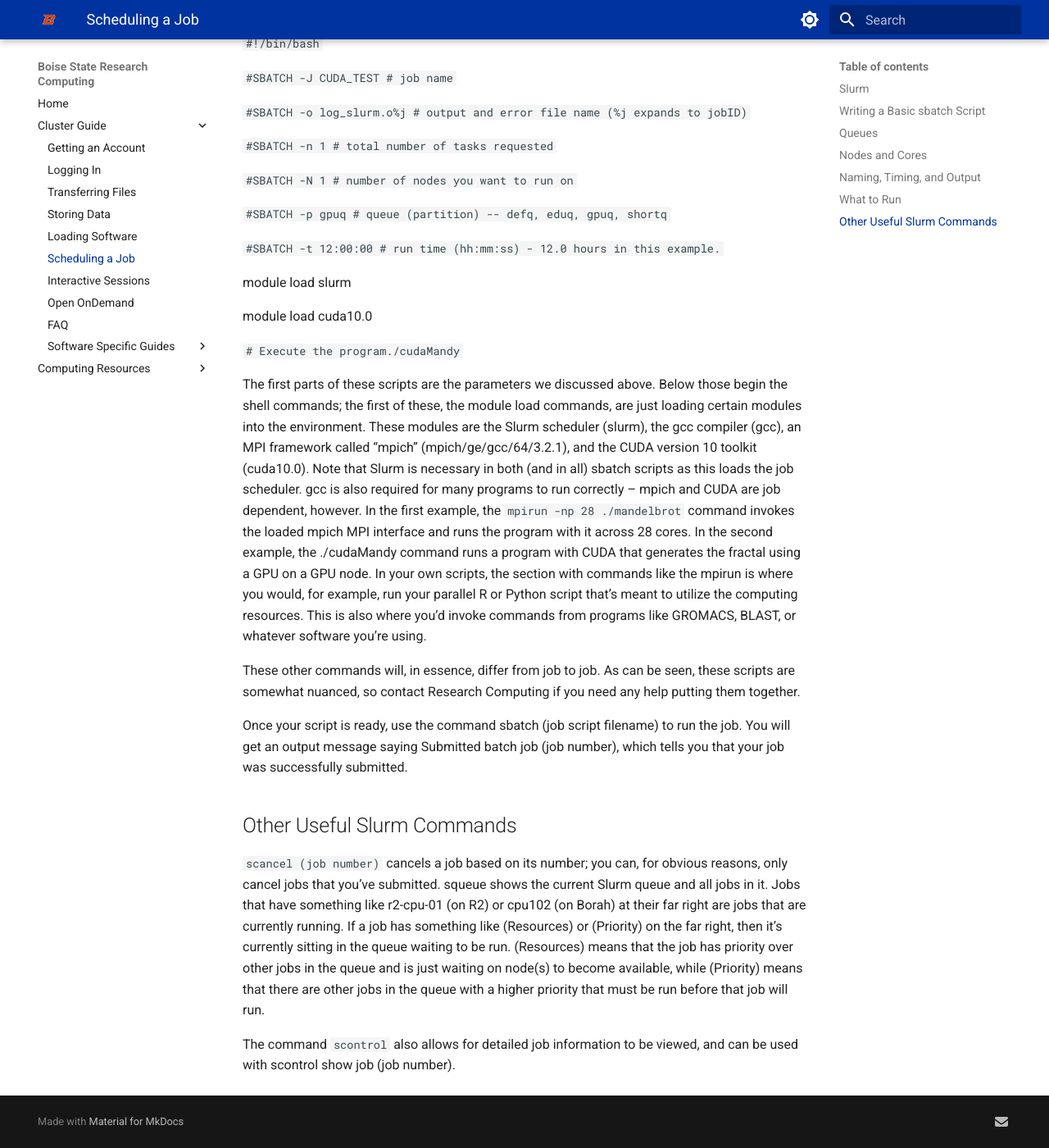
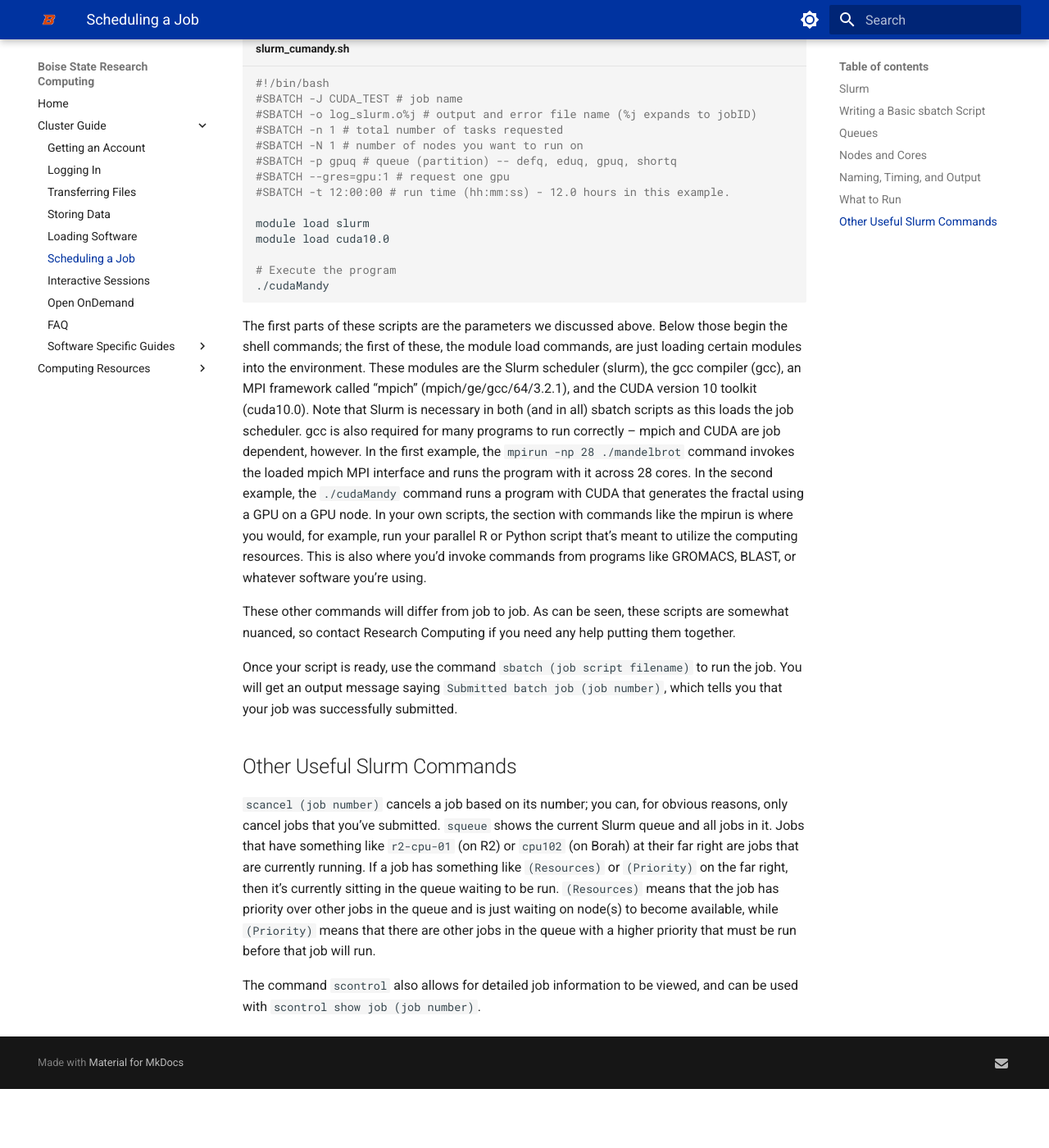
Before and after one commit to bsurc/docs, an MkDocs documentation site: the page built from docs/scheduling.md, in a window 1280 px wide and 1400 px high, scrolled down 3754 px. Shown: the whole window at 82% size. Built offline with MkDocs 1.6.1 and Material for MkDocs 9.7.7, drawn with Linux system fonts in a browser that asks for light colours; after the commit the page ends 5082 px from its top, so only the background shows below that.

Commit message:
Fixing some formatting

````diff
--- a/docs/scheduling.md
+++ b/docs/scheduling.md
@@ -94,25 +94,22 @@ mpirun -np 28 ./mandelbrot
 
 As another example, here’s a full sbatch script for a CUDA job running a Mandelbrot fractal generator on a single GPU node:
 
-`#!/bin/bash`
-
-`#SBATCH -J CUDA_TEST # job name`
-
-`#SBATCH -o log_slurm.o%j # output and error file name (%j expands to jobID)`
-
-`#SBATCH -n 1 # total number of tasks requested`
-
-`#SBATCH -N 1 # number of nodes you want to run on`
-
-`#SBATCH -p gpuq # queue (partition) -- defq, eduq, gpuq, shortq`
-
-`#SBATCH -t 12:00:00 # run time (hh:mm:ss) - 12.0 hours in this example.`
+``` bash title="slurm_cumandy.sh"
+#!/bin/bash
+#SBATCH -J CUDA_TEST # job name
+#SBATCH -o log_slurm.o%j # output and error file name (%j expands to jobID)
+#SBATCH -n 1 # total number of tasks requested
+#SBATCH -N 1 # number of nodes you want to run on
+#SBATCH -p gpuq # queue (partition) -- defq, eduq, gpuq, shortq
+#SBATCH --gres=gpu:1 # request one gpu
+#SBATCH -t 12:00:00 # run time (hh:mm:ss) - 12.0 hours in this example.
 
 module load slurm
-
 module load cuda10.0
 
-`# Execute the program./cudaMandy`
+# Execute the program
+./cudaMandy
+```
 
 The first parts of these scripts are the parameters we discussed above.
 Below those begin the shell commands; the first of these, the module load commands, are just loading certain modules into the environment.
@@ -120,22 +117,22 @@ These modules are the Slurm scheduler (slurm), the gcc compiler (gcc), an MPI fr
 Note that Slurm is necessary in both (and in all) sbatch scripts as this loads the job scheduler.
 gcc is also required for many programs to run correctly – mpich and CUDA are job dependent, however.
 In the first example, the `mpirun -np 28 ./mandelbrot` command invokes the loaded mpich MPI interface and runs the program with it across 28 cores.
-In the second example, the ./cudaMandy command runs a program with CUDA that generates the fractal using a GPU on a GPU node.
+In the second example, the `./cudaMandy` command runs a program with CUDA that generates the fractal using a GPU on a GPU node.
 In your own scripts, the section with commands like the mpirun is where you would, for example, run your parallel R or Python script that’s meant to utilize the computing resources.
 This is also where you’d invoke commands from programs like GROMACS, BLAST, or whatever software you’re using.
 
-These other commands will, in essence, differ from job to job.
+These other commands will differ from job to job.
 As can be seen, these scripts are somewhat nuanced, so contact Research Computing if you need any help putting them together.
 
-Once your script is ready, use the command sbatch (job script filename) to run the job.
-You will get an output message saying Submitted batch job (job number), which tells you that your job was successfully submitted.
+Once your script is ready, use the command `sbatch (job script filename)` to run the job.
+You will get an output message saying `Submitted batch job (job number)`, which tells you that your job was successfully submitted.
 
 ## Other Useful Slurm Commands
 
 `scancel (job number)` cancels a job based on its number; you can, for obvious reasons, only cancel jobs that you’ve submitted.
-squeue shows the current Slurm queue and all jobs in it.
-Jobs that have something like r2-cpu-01 (on R2) or cpu102 (on Borah) at their far right are jobs that are currently running.
-If a job has something like (Resources) or (Priority) on the far right, then it’s currently sitting in the queue waiting to be run.
-(Resources) means that the job has priority over other jobs in the queue and is just waiting on node(s) to become available, while (Priority) means that there are other jobs in the queue with a higher priority that must be run before that job will run.
+`squeue` shows the current Slurm queue and all jobs in it.
+Jobs that have something like `r2-cpu-01` (on R2) or `cpu102` (on Borah) at their far right are jobs that are currently running.
+If a job has something like `(Resources)` or `(Priority)` on the far right, then it’s currently sitting in the queue waiting to be run.
+`(Resources)` means that the job has priority over other jobs in the queue and is just waiting on node(s) to become available, while `(Priority)` means that there are other jobs in the queue with a higher priority that must be run before that job will run.
 
-The command `scontrol` also allows for detailed job information to be viewed, and can be used with scontrol show job (job number).
+The command `scontrol` also allows for detailed job information to be viewed, and can be used with `scontrol show job (job number)`.
````
Also changed, not shown: docs/logging_in.md (+3 -2 lines).
